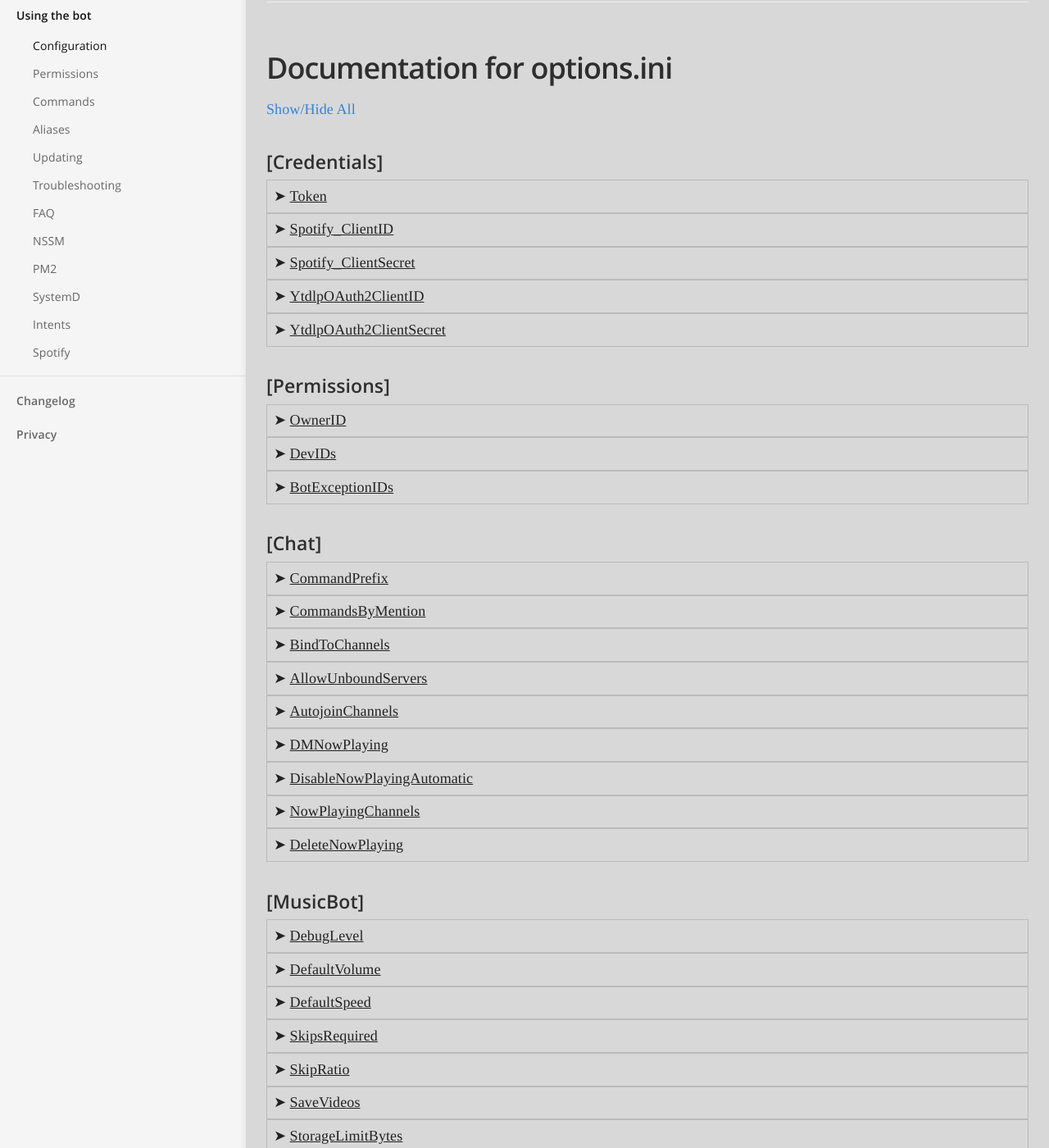
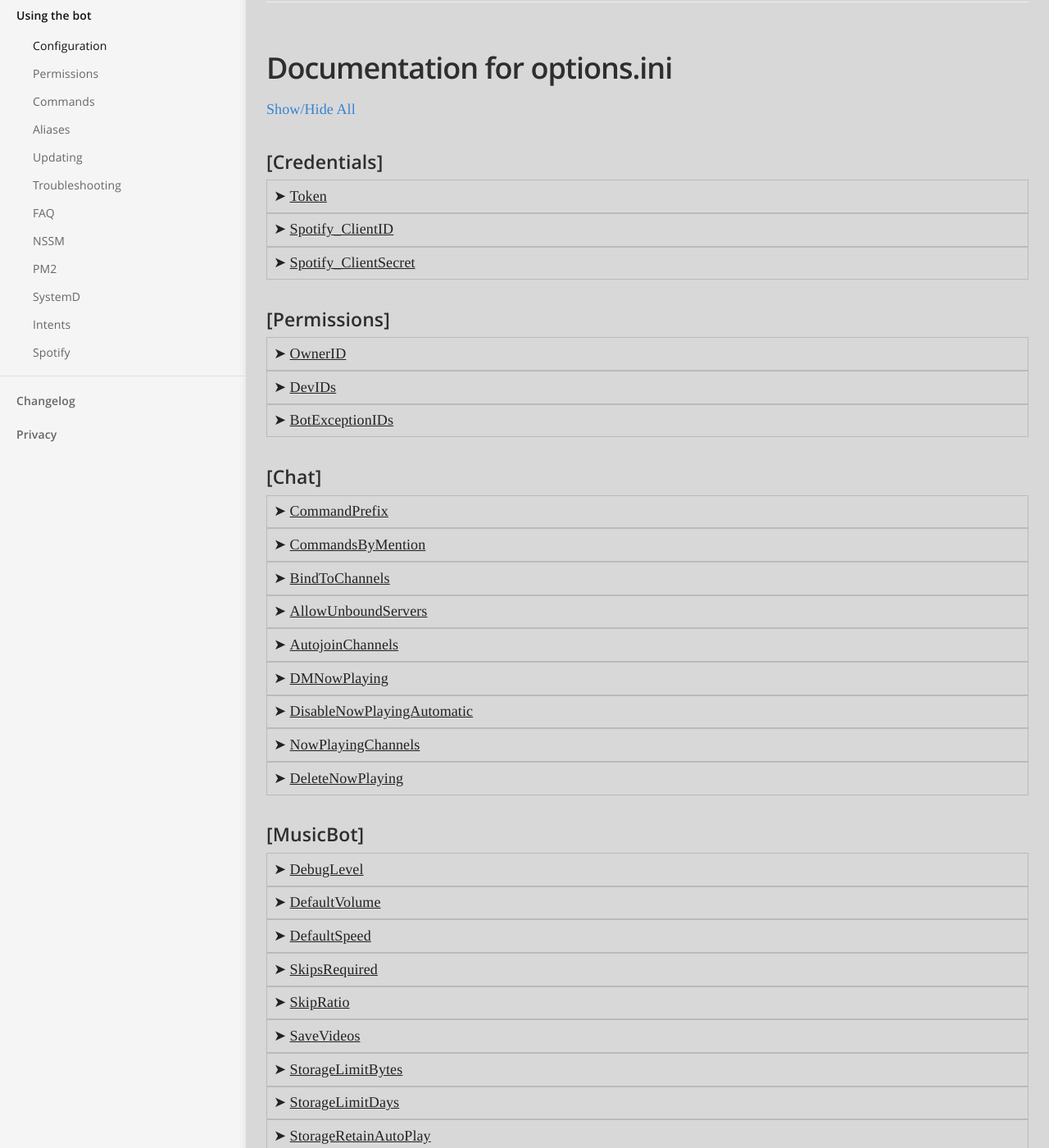
Before and after one commit to Just-Some-Bots/MusicBot, a Jekyll site: the page built from _docs/using/configuration.md, in a window 1280 px wide and 1400 px high, scrolled down 630 px. Shown: the whole window at 82% size. Built offline with Jekyll 4.4.1, drawn with Linux system fonts in a browser that asks for light colours; some of the changed text lies outside the part shown.

Commit message:
import corrections from source

```diff
--- a/_docs/using/configuration.md
+++ b/_docs/using/configuration.md
@@ -62,34 +62,25 @@ If everything is working, make sure to review the rest of the options and make c
 <details>
   <summary>Token</summary>
 
-Discord bot authentication token for your Bot. Visit Discord Developer Portal to create a bot App and generate your Token. Never publish your bot token!<br>
+Discord bot authentication token for your Bot.<br>
+Visit Discord Developer Portal to create a bot App and generate your Token.<br>
+Never publish your bot token!<br>
 <strong>Default Value:</strong> <i>*empty*</i>
 </details>
 <details>
   <summary>Spotify_ClientID</summary>
 
-Provide an optional Spotify Client ID to enable MusicBot to interact with Spotify API.<br>
+Provide your own Spotify Client ID to enable MusicBot to interact with Spotify API.<br>
+MusicBot will try to use the web player API (guest mode) if nothing is set here.<br>
+Using your own API credentials grants higher usage limits than guest mode.<br>
 <strong>Default Value:</strong> <i>*empty*</i>
 </details>
 <details>
   <summary>Spotify_ClientSecret</summary>
 
-Provide an optional Spotify Client Secret to enable MusicBot to interact with Spotify API.<br>
+Provide your Spotify Client Secret to enable MusicBot to interact with Spotify API.<br>
+This is required if you set the Spotify_ClientID option above.<br>
 <strong>Default Value:</strong> <i>*empty*</i>
-</details>
-<details>
-  <summary>YtdlpOAuth2ClientID</summary>
-
-Sets the YouTube API Client ID, used by Yt-dlp OAuth2 plugin.<br>
-Optional, unless built-in credentials are not working.<br>
-<strong>Default Value:</strong> <code>861556708454-d6dlm3lh05idd8npek18k6be8ba3oc68.apps.googleusercontent.com</code>
-</details>
-<details>
-  <summary>YtdlpOAuth2ClientSecret</summary>
-
-Sets the YouTube API Client Secret key, used by Yt-dlp OAuth2 plugin.<br>
-Optional, unless YtdlpOAuth2ClientID is set.<br>
-<strong>Default Value:</strong> <code>SboVhoG9s0rNafixCSGGKXAT</code>
 </details>
 
 
@@ -98,19 +89,26 @@ Optional, unless YtdlpOAuth2ClientID is set.<br>
 <details>
   <summary>OwnerID</summary>
 
-Provide a Discord User ID number or the word 'auto' to set the owner of this bot.<br>
+Provide a Discord User ID number to set the owner of this bot.<br>
+The word 'auto' or number 0 will set the owner based on App information.<br>
+Only one owner ID can be set here. Generally, setting 'auto' is recommended.<br>
 <strong>Default Value:</strong> <code>0</code>
 </details>
 <details>
   <summary>DevIDs</summary>
 
-A list of Discord User ID numbers who can remotely execute code using MusicBot dev-only commands. Warning, you should only set this if you plan to do development of MusicBot!<br>
+A list of Discord User IDs who can use the dev-only commands.<br>
+Warning: dev-only commands can allow arbitrary remote code execution.<br>
+Use spaces to separate multiple IDs.<br>
+Most users should leave this setting blank.<br>
 <strong>Default Value:</strong> <i>*empty*</i>
 </details>
 <details>
   <summary>BotExceptionIDs</summary>
 
-Discord Member IDs for other bots that MusicBot should not ignore.  All bots are ignored by default.<br>
+Discord Member IDs for other bots that MusicBot should not ignore.<br>
+Use spaces to separate multiple IDs.<br>
+All bots are ignored by default.<br>
 <strong>Default Value:</strong> <i>*empty*</i>
 </details>
 
@@ -120,7 +118,8 @@ Discord Member IDs for other bots that MusicBot should not ignore.  All bots are
 <details>
   <summary>CommandPrefix</summary>
 
-Command prefix is how all MusicBot commands must be started<br>
+Command prefix is how all MusicBot commands must be started in Discord messages.<br>
+E.g., if you set this to * the play command is trigger by *play ...<br>
 <strong>Default Value:</strong> <code>!</code>
 </details>
 <details>
@@ -133,25 +132,30 @@ The CommandPrefix is still available, but can be replaced with @ mention.<br>
 <details>
   <summary>BindToChannels</summary>
 
-ID numbers for text channels that MusicBot should exclusively use for commands. All channels are used if this is not set.<br>
+ID numbers for text channels that MusicBot should exclusively use for commands.<br>
+This can contain IDs for channels in multiple servers.<br>
+Use spaces to separate multiple IDs.<br>
+All channels are used if this is not set.<br>
 <strong>Default Value:</strong> <i>*empty*</i>
 </details>
 <details>
   <summary>AllowUnboundServers</summary>
 
-Allow MusicBot to respond in all text channels of a server, when no channels are set in BindToChannels option.<br>
+Allow responses in all channels while no specific channel is set for a server.<br>
+Only used when BindToChannels is missing an ID for a server.<br>
 <strong>Default Value:</strong> <code>no</code>
 </details>
 <details>
   <summary>AutojoinChannels</summary>
 
 A list of Voice Channel IDs that MusicBot should automatically join on start up.<br>
+Use spaces to separate multiple IDs.<br>
 <strong>Default Value:</strong> <i>*empty*</i>
 </details>
 <details>
   <summary>DMNowPlaying</summary>
 
-MusicBot will try to send Now Playing notices directly to the member who requested the song instead of posting in server channel.<br>
+MusicBot will try to send Now Playing notices directly to the member who requested the song instead of posting in a server channel.<br>
 <strong>Default Value:</strong> <code>no</code>
 </details>
 <details>
@@ -163,7 +167,8 @@ Disable now playing messages for songs played via auto playlist.<br>
 <details>
   <summary>NowPlayingChannels</summary>
 
-Forces MusicBot to use a specific channel to send now playing messages. One text channel ID per server.<br>
+Forces MusicBot to use a specific channel to send now playing messages.<br>
+Only one text channel ID can be used per server.<br>
 <strong>Default Value:</strong> <i>*empty*</i>
 </details>
 <details>
@@ -187,7 +192,8 @@ It can be set to one of the following:<br>
 <details>
   <summary>DefaultVolume</summary>
 
-Sets the default volume level MusicBot will play songs at. Must be a value from 0 to 1 inclusive.<br>
+Sets the default volume level MusicBot will play songs at.<br>
+You can use any value from 0 to 1, or 0% to 100% volume.<br>
 <strong>Default Value:</strong> <code>0.15</code>
 </details>
 <details>
@@ -195,18 +201,23 @@ Sets the default volume level MusicBot will play songs at. Must be a value from
 
 Sets the default speed MusicBot will play songs at.<br>
 Must be a value from 0.5 to 100.0 for ffmpeg to use it.<br>
+A value of 1 is normal playback speed.<br>
+Note: Streamed media does not support speed adjustments.<br>
 <strong>Default Value:</strong> <code>1.000</code>
 </details>
 <details>
   <summary>SkipsRequired</summary>
 
-Number of members required to skip a song. Acts as a minimum when SkipRatio would require more votes.<br>
+Number of channel member votes required to skip a song.<br>
+Acts as a minimum when SkipRatio would require more votes.<br>
 <strong>Default Value:</strong> <code>4</code>
 </details>
 <details>
   <summary>SkipRatio</summary>
 
-This percent of listeners must vote for skip. If SkipsRequired is lower it will be used instead.<br>
+This percent of listeners in voice must vote for skip.<br>
+If SkipsRequired is lower than the computed value, it will be used instead.<br>
+You can set this from 0 to 1, or 0% to 100%.<br>
 <strong>Default Value:</strong> <code>0.5</code>
 </details>
 <details>
@@ -230,7 +241,7 @@ If SaveVideos is enabled, set a limit on how long files should be kept.<br>
 <details>
   <summary>StorageRetainAutoPlay</summary>
 
-If SaveVideos is enabled, never purge auto playlist songs from the cache.<br>
+If SaveVideos is enabled, never purge auto playlist songs from the cache regardless of limits.<br>
 <strong>Default Value:</strong> <code>yes</code>
 </details>
 <details>
@@ -248,26 +259,26 @@ Automatically join the owner if they are in an accessible voice channel when bot
 <details>
   <summary>UseAutoPlaylist</summary>
 
-Enable MusicBot to automatically play music from the autoplaylist.txt<br>
+Enable MusicBot to automatically play music from the auto playlist when the queue is empty.<br>
 <strong>Default Value:</strong> <code>yes</code>
 </details>
 <details>
   <summary>AutoPlaylistRandom</summary>
 
-Shuffles the autoplaylist tracks before playing them.<br>
+Shuffles the auto playlist tracks before playing them.<br>
 <strong>Default Value:</strong> <code>yes</code>
 </details>
 <details>
   <summary>AutoPlaylistAutoSkip</summary>
 
-Enable automatic skip of auto-playlist songs when a user plays a new song.<br>
-This only applies to the current playing song if it was added by the auto-playlist.<br>
+Enable automatic skip of auto playlist songs when a user plays a new song.<br>
+This only applies to the current playing song if it was added by the auto playlist.<br>
 <strong>Default Value:</strong> <code>no</code>
 </details>
 <details>
   <summary>AutoPlaylistRemoveBlocked</summary>
 
-Remove songs from the auto-playlist if they are found in the song blocklist.<br>
+Remove songs from the auto playlist if they are found in the song block list.<br>
 <strong>Default Value:</strong> <code>no</code>
 </details>
 <details>
@@ -279,26 +290,41 @@ MusicBot will automatically pause playback when no users are listening.<br>
 <details>
   <summary>DeleteMessages</summary>
 
-Allow MusicBot to automatically delete messages it sends, after a short delay.<br>
+Allow MusicBot to automatically delete messages it sends, after a delay.<br>
+Delay period is controlled by DeleteDelayShort and DeleteDelayLong.<br>
 <strong>Default Value:</strong> <code>yes</code>
 </details>
 <details>
   <summary>DeleteInvoking</summary>
 
-Auto delete valid commands after a short delay.<br>
+Auto delete valid commands after a delay.<br>
 <strong>Default Value:</strong> <code>no</code>
+</details>
+<details>
+  <summary>DeleteDelayShort</summary>
+
+Sets the short period of seconds before deleting messages.<br>
+This period is used by messages that require no further interaction.<br>
+<strong>Default Value:</strong> <code>0:00:30</code>
+</details>
+<details>
+  <summary>DeleteDelayLong</summary>
+
+Sets the long delay period before deleting messages.<br>
+This period is used by interactive or long-winded messages, like search and help.<br>
+<strong>Default Value:</strong> <code>0:01:00</code>
 </details>
 <details>
   <summary>PersistentQueue</summary>
 
-Allow MusicBot to save the song queue, so they will survive restarts.<br>
+Allow MusicBot to save the song queue, so queued songs will survive restarts.<br>
 <strong>Default Value:</strong> <code>yes</code>
 </details>
 <details>
   <summary>PreDownloadNextSong</summary>
 
 Enable MusicBot to download the next song in the queue while a song is playing.<br>
-Currently this option does not apply to auto-playlist or songs added to an empty queue.<br>
+Currently this option does not apply to auto playlist or songs added to an empty queue.<br>
 <strong>Default Value:</strong> <code>yes</code>
 </details>
 <details>
@@ -315,7 +341,7 @@ The following variables give access to information about the player and track.<b
 These variables may not be accurate in multi-guild bots:<br>
  {p0_length}   = The total duration of the track, if available. Ex: [2:34]<br>
  {p0_title}    = The track title for the currently playing track.<br>
- {p0_url}      = The track url for the currently playing track.<br>
+ {p0_url}      = The track URL for the currently playing track.<br>
 <strong>Default Value:</strong> <i>*empty*</i>
 </details>
 <details>
@@ -327,7 +353,7 @@ If enabled, status messages will report info on paused players.<br>
 <details>
   <summary>WriteCurrentSong</summary>
 
-If enabled, MusicBot will save the track title to:  data/{server_ID}/current.txt<br>
+If enabled, MusicBot will save the track title to:  data/[Server ID]/current.txt<br>
 <strong>Default Value:</strong> <code>no</code>
 </details>
 <details>
@@ -340,12 +366,13 @@ Allow the member who requested the song to skip it, bypassing votes.<br>
   <summary>UseExperimentalEqualization</summary>
 
 Tries to use ffmpeg to get volume normalizing options for use in playback.<br>
+This option can cause delay between playing songs, as the whole track must be processed.<br>
 <strong>Default Value:</strong> <code>no</code>
 </details>
 <details>
   <summary>UseEmbeds</summary>
 
-Allow MusicBot to format it's messages as embeds.<br>
+Allow MusicBot to format its messages as embeds.<br>
 <strong>Default Value:</strong> <code>yes</code>
 </details>
 <details>
@@ -357,7 +384,7 @@ The number of entries to show per-page when using q command to list the queue.<b
 <details>
   <summary>RemoveFromAPOnError</summary>
 
-Enable MusicBot to automatically remove unplayable entries from tha auto playlist.<br>
+Enable MusicBot to automatically remove unplayable entries from the auto playlist.<br>
 <strong>Default Value:</strong> <code>yes</code>
 </details>
 <details>
@@ -387,8 +414,15 @@ If enabled, MusicBot will allow commands to have multiple names using data in:
 <details>
   <summary>CustomEmbedFooter</summary>
 
-Replace MusicBot name/version in embed footer with custom text. Only applied when UseEmbeds is enabled and it is not blank.<br>
-<strong>Default Value:</strong> <code>Just-Some-Bots/MusicBot (release-250723-943-ge08259b4-modded)</code>
+Replace MusicBot name/version in embed footer with custom text.<br>
+Only applied when UseEmbeds is enabled and it is not blank.<br>
+<strong>Default Value:</strong> <code>Just-Some-Bots/MusicBot (release-250723-1014-gaba00dea-modded)</code>
+</details>
+<details>
+  <summary>RemoveEmbedFooter</summary>
+
+Completely remove the footer from embeds.<br>
+<strong>Default Value:</strong> <code>no</code>
 </details>
 <details>
   <summary>SelfDeafen</summary>
@@ -399,13 +433,16 @@ MusicBot will automatically deafen itself when entering a voice channel.<br>
 <details>
   <summary>LeaveInactiveVC</summary>
 
-If enabled, MusicBot will leave a voice channel when no users are listening, after waiting for a period set in LeaveInactiveVCTimeOut.<br>
+If enabled, MusicBot will leave a voice channel when no users are listening,<br>
+after waiting for a period set in LeaveInactiveVCTimeOut option.<br>
+Listeners are channel members, excluding bots, who are not deafened.<br>
 <strong>Default Value:</strong> <code>no</code>
 </details>
 <details>
   <summary>LeaveInactiveVCTimeOut</summary>
 
-Set a period of time to wait before leaving an inactive voice channel. You can set this to a number of seconds or phrase like:  4 hours<br>
+Set a period of time to wait before leaving an inactive voice channel.<br>
+You can set this to a number of seconds or phrase like:  4 hours<br>
 <strong>Default Value:</strong> <code>0:05:00</code>
 </details>
 <details>
@@ -417,7 +454,9 @@ If enabled, MusicBot will leave the channel immediately when the song queue is e
 <details>
   <summary>LeavePlayerInactiveFor</summary>
 
-MusicBot will wait for this period of time before leaving voice channel when player is not playing or is paused. Set to 0 to disable.<br>
+When paused or no longer playing, wait for this amount of time then leave voice.<br>
+You can set this to a number of seconds of phrase like:  15 minutes<br>
+Set it to 0 to disable leaving in this way.<br>
 <strong>Default Value:</strong> <code>0:00:00</code>
 </details>
 <details>
@@ -429,13 +468,13 @@ If enabled, users must indicate search result choices by sending a message inste
 <details>
   <summary>DefaultSearchResults</summary>
 
-Sets the default number of search results to fetch when using search command without a specific number.<br>
+Sets the default number of search results to fetch when using the search command without a specific number.<br>
 <strong>Default Value:</strong> <code>3</code>
 </details>
 <details>
   <summary>EnablePrefixPerGuild</summary>
 
-Allow MusicBot to save a per-server command prefix, and enables setprefix command.<br>
+Allow MusicBot to save a per-server command prefix, and enables the setprefix command.<br>
 <strong>Default Value:</strong> <code>no</code>
 </details>
 <details>
@@ -447,8 +486,8 @@ If enabled and multiple members are adding songs, MusicBot will organize playbac
 <details>
   <summary>EnableNetworkChecker</summary>
 
-Allow MusicBot to use system ping command to detect network outage and availability.<br>
-This is useful if you keep the bot joined to a channel or playing music 24/7.<br>
+Allow MusicBot to use timed pings to detect network outage and availability.<br>
+This may be useful if you keep the bot joined to a channel or playing music 24/7.<br>
 MusicBot must be restarted to enable network testing.<br>
 By default this is disabled.<br>
 <strong>Default Value:</strong> <code>no</code>
@@ -456,13 +495,14 @@ By default this is disabled.<br>
 <details>
   <summary>SavePlayedHistoryGlobal</summary>
 
-Enable saving all songs played by MusicBot to a playlist, history.txt<br>
+Enable saving all songs played by MusicBot to a global playlist file:  config/playlists/history.txt<br>
+This will contain all songs from all servers.<br>
 <strong>Default Value:</strong> <code>no</code>
 </details>
 <details>
   <summary>SavePlayedHistoryGuilds</summary>
 
-Enable saving songs played per-guild/server to a playlist, history-{guild_id}.txt<br>
+Enable saving songs played per-server to a playlist file:  config/playlists/history[Server ID].txt<br>
 <strong>Default Value:</strong> <code>no</code>
 </details>
 <details>
@@ -512,22 +552,29 @@ Set yes to enable or no to disable.<br>
 <details>
   <summary>YtdlpOAuth2URL</summary>
 
-Optional youtube video URL used at start-up for triggering OAuth2 authorization.<br>
+Optional YouTube video URL used at start-up for triggering OAuth2 authorization.<br>
 This starts the OAuth2 prompt early, rather than waiting for a song request.<br>
-The URL set here should be an accessible youtube video URL.<br>
+The URL set here should be an accessible YouTube video URL.<br>
 Authorization must be completed before start-up will continue when this is set.<br>
 <strong>Default Value:</strong> <i>*empty*</i>
 </details>
 <details>
   <summary>EnableUserBlocklist</summary>
 
-Enable the user block list feature, without emptying the block list.<br>
+Toggle the user block list feature, without emptying the block list.<br>
 <strong>Default Value:</strong> <code>yes</code>
 </details>
 <details>
   <summary>EnableSongBlocklist</summary>
 
 Enable the song block list feature, without emptying the block list.<br>
+<strong>Default Value:</strong> <code>no</code>
+</details>
+<details>
+  <summary>UseOpusAudio</summary>
+
+Potentially reduces CPU usage, but disables volume and speed controls.<br>
+This option will disable UseExperimentalEqualization option as well.<br>
 <strong>Default Value:</strong> <code>no</code>
 </details>
 
@@ -550,7 +597,8 @@ Any song title or URL that contains any line in the list will be blocked.<br>
 <details>
   <summary>AutoPlaylistDirectory</summary>
 
-An optional path to a directory containing auto playlist files.Each file should contain a list of playable URLs or terms, one track per line.<br>
+An optional path to a directory containing auto playlist files.<br>
+Each file should contain a list of playable URLs or terms, one track per line.<br>
 <strong>Default Value:</strong> <code>config/playlists</code>
 </details>
 <details>
@@ -563,24 +611,17 @@ Maps to:  ./media/some/folder/name/file.ext<br>
 <strong>Default Value:</strong> <code>media</code>
 </details>
 <details>
-  <summary>i18nFile</summary>
-
-An optional file path to an i18n language file.<br>
-This option may be removed or replaced in the future!<br>
-<strong>Default Value:</strong> <code>config/i18n/en.json</code>
-</details>
-<details>
   <summary>AudioCachePath</summary>
 
 An optional directory path where MusicBot will store long and short-term cache for playback.<br>
-<strong>Default Value:</strong> <code>/home/main/git-repos/MusicBot/audio_cache</code>
+<strong>Default Value:</strong> <code>audio_cache</code>
 </details>
 <details>
   <summary>LogsMaxKept</summary>
 
 Configure automatic log file rotation at restart, and limit the number of files kept.<br>
 When disabled, only one log is kept and its contents are replaced each run.<br>
-Default is 0, or disabled.  Maximum allowed number is 100.<br>
+Set to 0 to disable.  Maximum allowed number is 100.<br>
 <strong>Default Value:</strong> <code>0</code>
 </details>
 <details>
```
Also changed, not shown: other parts of _docs/using/configuration.md (+2 -3 lines), _docs/using/commands.md (+18 -15 lines), _docs/using/permissions.md (+10 -6 lines).
